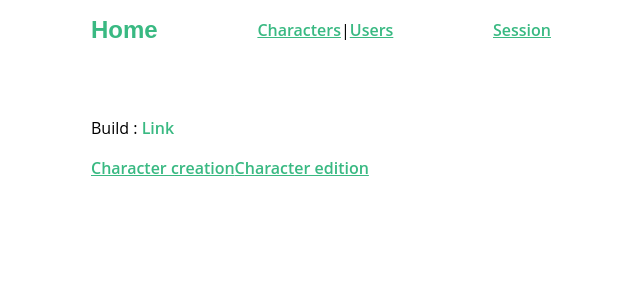
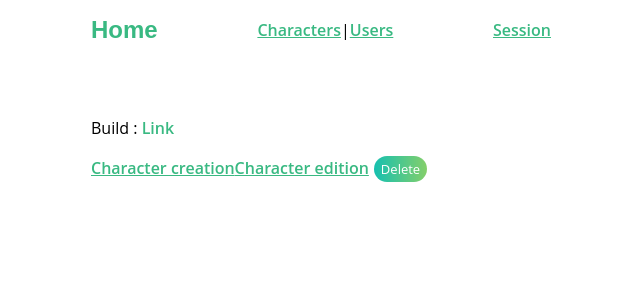
Before and after one commit to MatthieuJasselette/charater-manager-vuejs, a Vue app: page /character/create in a window 1280 px wide. Shown: the top 300 px of the page, without its empty margins (319-959 px from the left). Built offline with nearby package versions, Linux system fonts and the light colour scheme; no server answers.

Commit message:
move deletion business from the char card to the char display

```diff
--- a/src/components/CharacterCard.vue
+++ b/src/components/CharacterCard.vue
@@ -10,9 +10,6 @@
         <p>{{ character.description }}</p>
       </div>
     </router-link>
-    <span class="button badge -fill-gradient" @click="deleteCharacter"
-      >Delete</span
-    >
   </div>
 </template>
 
@@ -21,13 +18,6 @@ export default {
   props: {
     character: {
       type: Object
-    }
-  },
-  methods: {
-    deleteCharacter() {
-      this.$store
-        .dispatch('deleteCharacter', this.character)
-        .then(this.$router.push({ name: 'characters' }))
     }
   }
 }
--- a/src/views/DisplayCharacter.vue
+++ b/src/views/DisplayCharacter.vue
@@ -11,6 +11,9 @@
     >
     <router-link :to="{ name: 'editcharacter', params: { id: character.id } }"
       >Character edition</router-link
+    >
+    <span class="button badge -fill-gradient" @click="deleteCharacter"
+      >Delete</span
     >
     <UserCard :user="character.user" />
   </div>
@@ -30,6 +33,13 @@ export default {
   },
   computed: mapState({
     character: state => state.characters.character
-  })
+  }),
+  methods: {
+    deleteCharacter() {
+      this.$store
+        .dispatch('deleteCharacter', this.character)
+        .then(this.$router.push({ name: 'characters' }))
+    }
+  }
 }
 </script>
```
